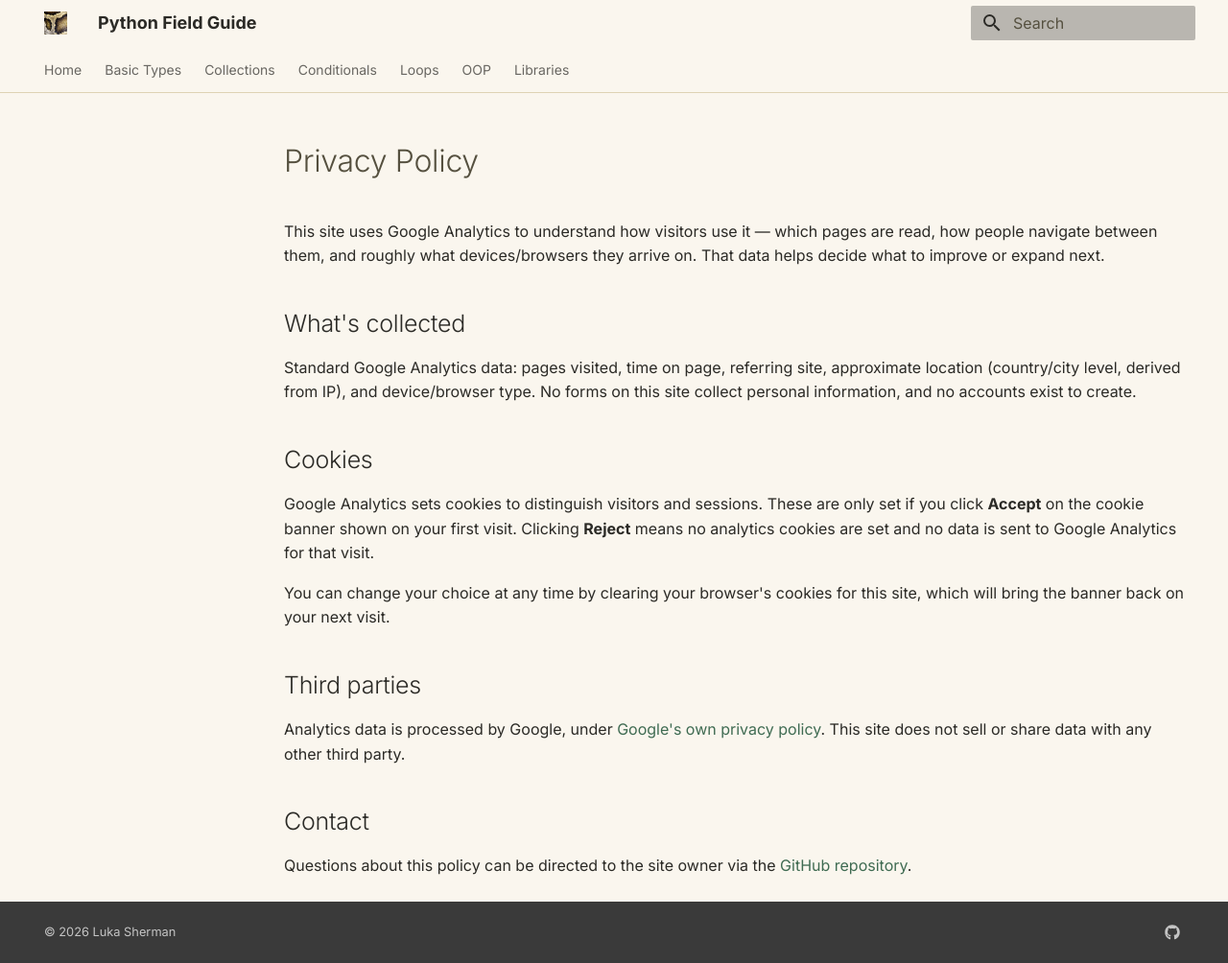
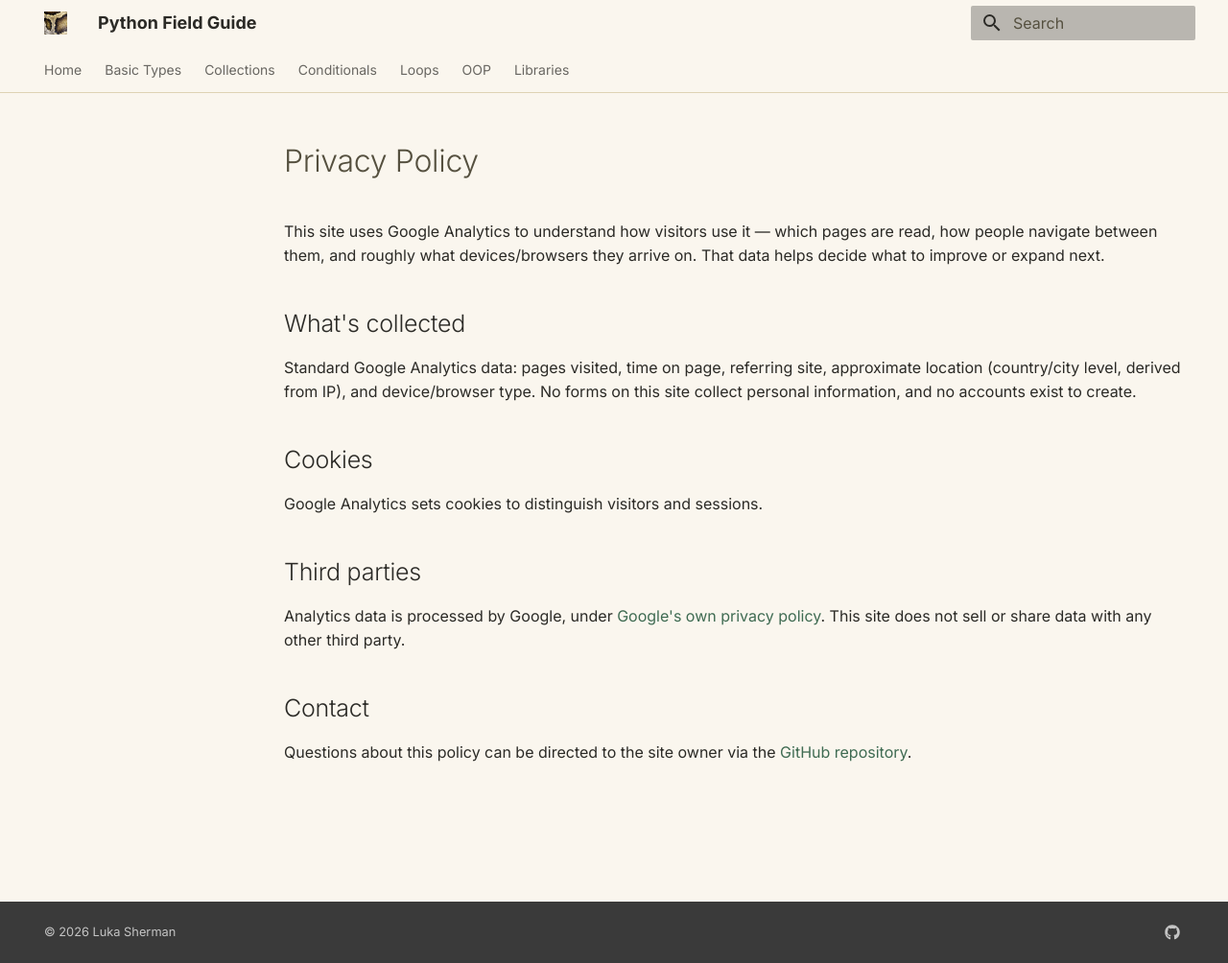
Before and after one commit to luka-sherman/python-field-guide, an MkDocs documentation site: the page built from docs/privacy.md, in a window 1280 px wide and 1004 px high. Shown: the whole window at 96% size. Built offline with MkDocs 1.6.1 and Material for MkDocs 9.7.7, drawn with Linux system fonts in a browser that asks for light colours; nearby versions of some CDN libraries.

Commit message:
temp disable cookie consent

```diff
--- a/docs/privacy.md
+++ b/docs/privacy.md
@@ -12,12 +12,7 @@
 
 ## Cookies
 
-Google Analytics sets cookies to distinguish visitors and sessions. These are only set if
-you click **Accept** on the cookie banner shown on your first visit. Clicking **Reject**
-means no analytics cookies are set and no data is sent to Google Analytics for that visit.
-
-You can change your choice at any time by clearing your browser's cookies for this site,
-which will bring the banner back on your next visit.
+Google Analytics sets cookies to distinguish visitors and sessions.
 
 ## Third parties
 
--- a/mkdocs.yml
+++ b/mkdocs.yml
@@ -63,15 +63,6 @@
   analytics:
     provider: google
     property: G-E5B3P6NCP0
-  consent:
-    title: Cookie consent
-    description: >-
-      This site uses analytics to understand how the site is being used,
-      helping improve the content over time. See our
-      <a href="/privacy/">privacy policy</a> for more information.
-    actions:
-      - accept
-      - reject
   social:
     - icon: fontawesome/brands/github
       link: https://github.com/luka-sherman/python-field-guide
```
